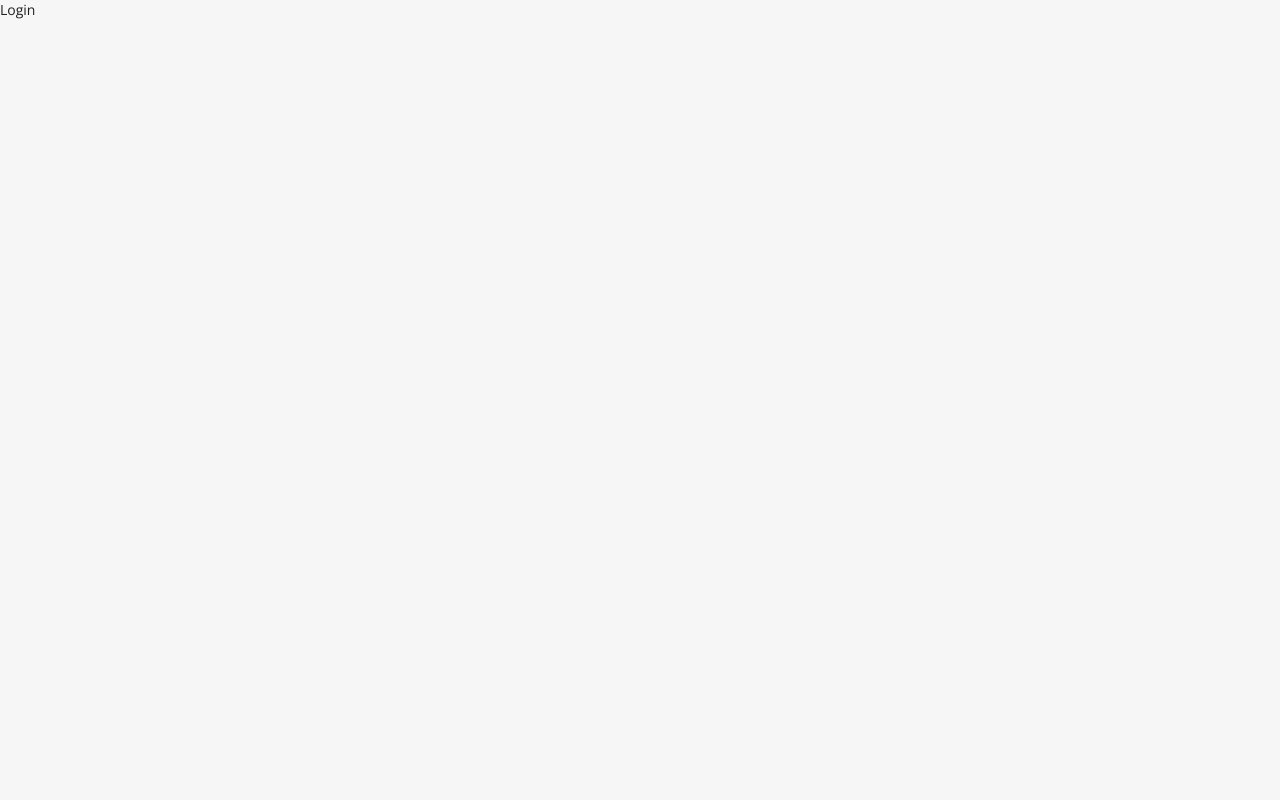
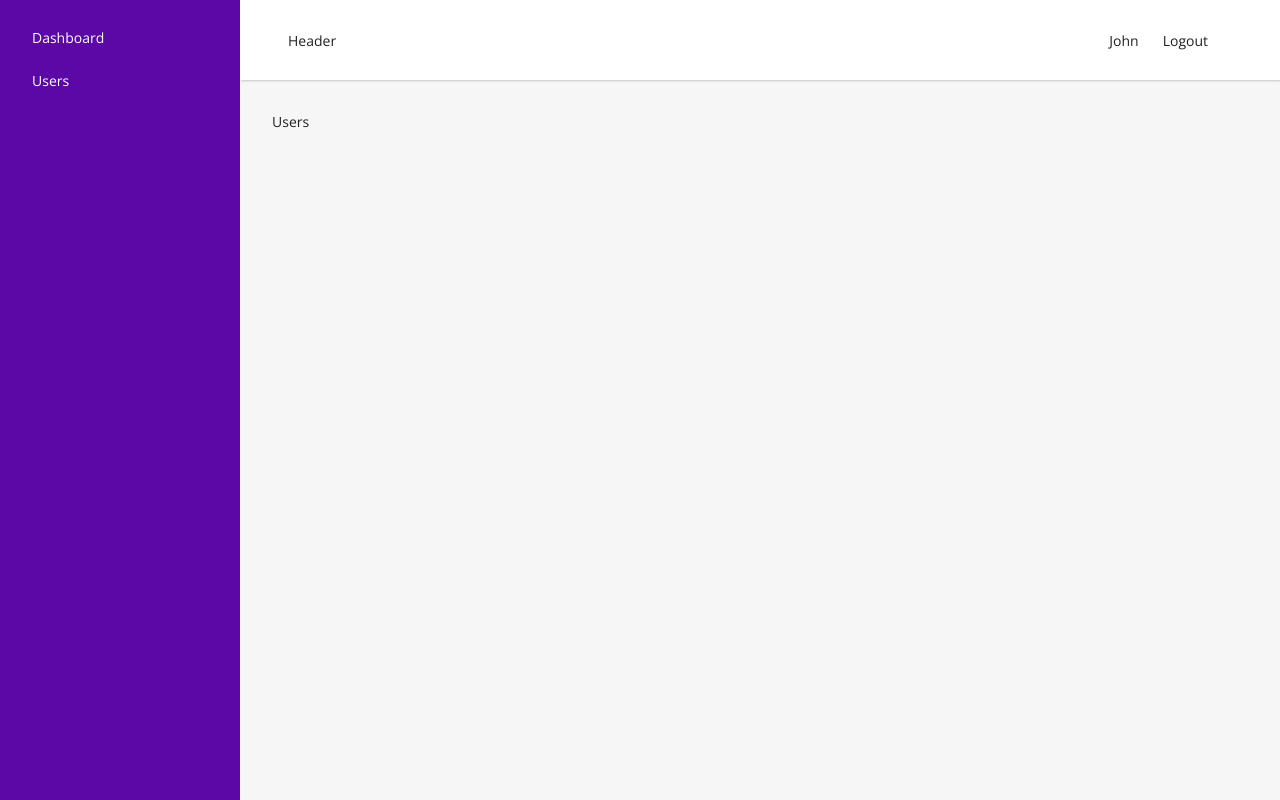
Before and after one commit to markii1607/admin-crud-laravel, a React (Vite) app in the folder client/: page /users in a window 1280 px wide. Before the commit this address led to /login. Built offline with nearby package versions, Linux system fonts and the light colour scheme.

Commit message:
Create the default layout

```diff
--- a/client/src/components/DefaultLayout.jsx
+++ b/client/src/components/DefaultLayout.jsx
@@ -1,5 +1,5 @@
 import React from 'react'
-import { Navigate, Outlet } from 'react-router-dom'
+import { Link, Navigate, Outlet } from 'react-router-dom'
 import { useStateContext } from '../contexts/ContextProvider'
 
 function DefaultLayout() {
@@ -10,9 +10,30 @@ function DefaultLayout() {
         return <Navigate to="/login" />
     }
 
+    const onLogout = (e) => {
+        e.preventDefault()
+    }
+
     return (
-        <div>
-            <Outlet />
+        <div id="defaultLayout">
+            <aside>
+                <Link to="/dashboard">Dashboard</Link>
+                <Link to="/users">Users</Link>
+            </aside>
+            <div className="content">
+                <header>
+                    <div>
+                        Header
+                    </div>
+                    <div>
+                        { user.name }
+                        <a href="#" onClick={onLogout} className="btn-logout">Logout</a>
+                    </div>
+                </header>
+                <main>
+                    <Outlet />
+                </main>
+            </div>
         </div>
     )
 }
--- a/client/src/contexts/ContextProvider.jsx
+++ b/client/src/contexts/ContextProvider.jsx
@@ -8,8 +8,11 @@ const StateContext = createContext({
 })
 
 export const ContextProvider = ({children}) => {
-    const [user, setUser] = useState({})
-    const [token, _setToken] = useState(localStorage.getItem('ACCESS_TOKEN'))
+    const [user, setUser] = useState({
+        name: 'John'
+    })
+    // const [token, _setToken] = useState(localStorage.getItem('ACCESS_TOKEN'))
+    const [token, _setToken] = useState(123)
 
     const setToken = (token) => {
         _setToken(token)
```
